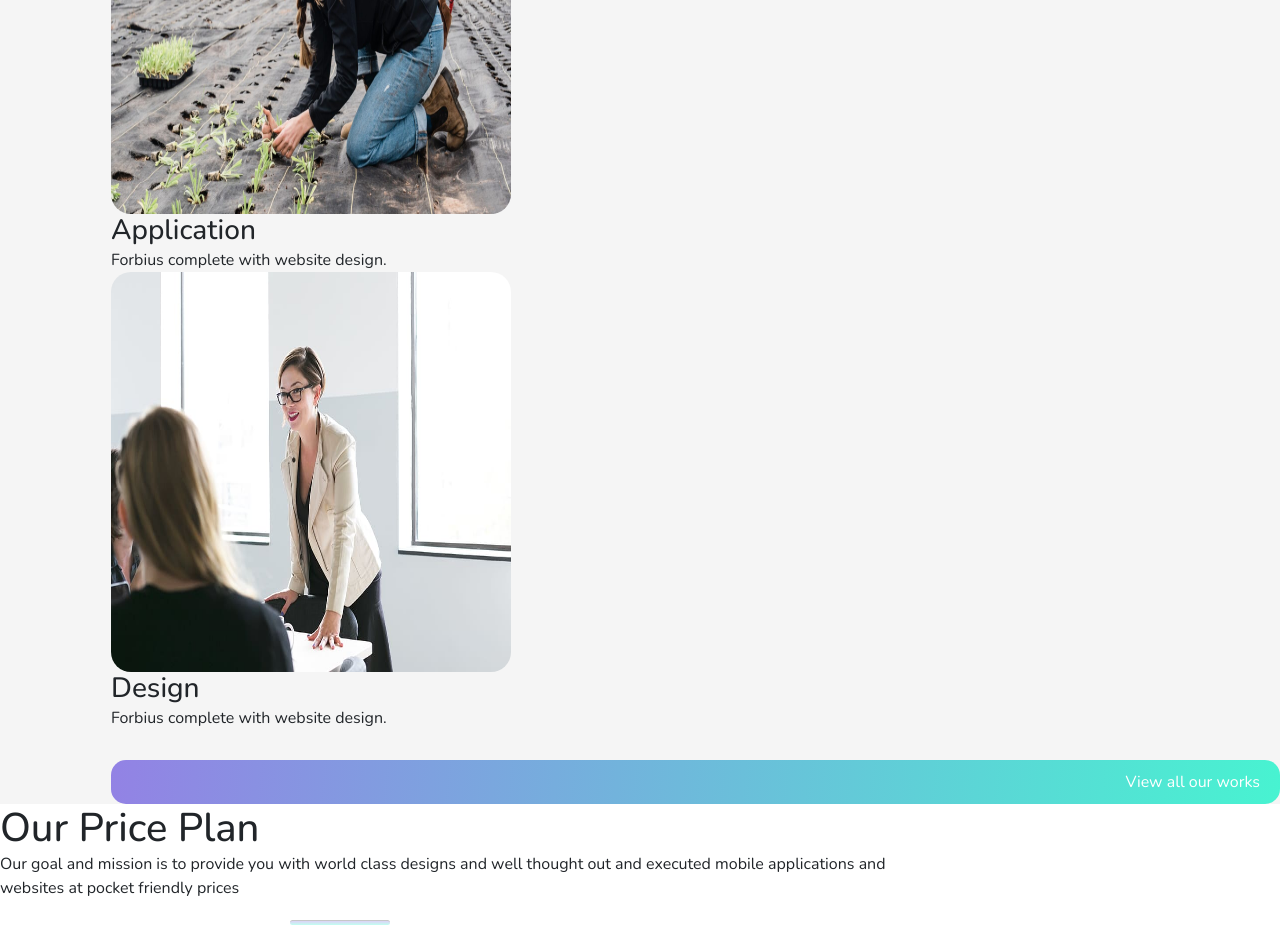
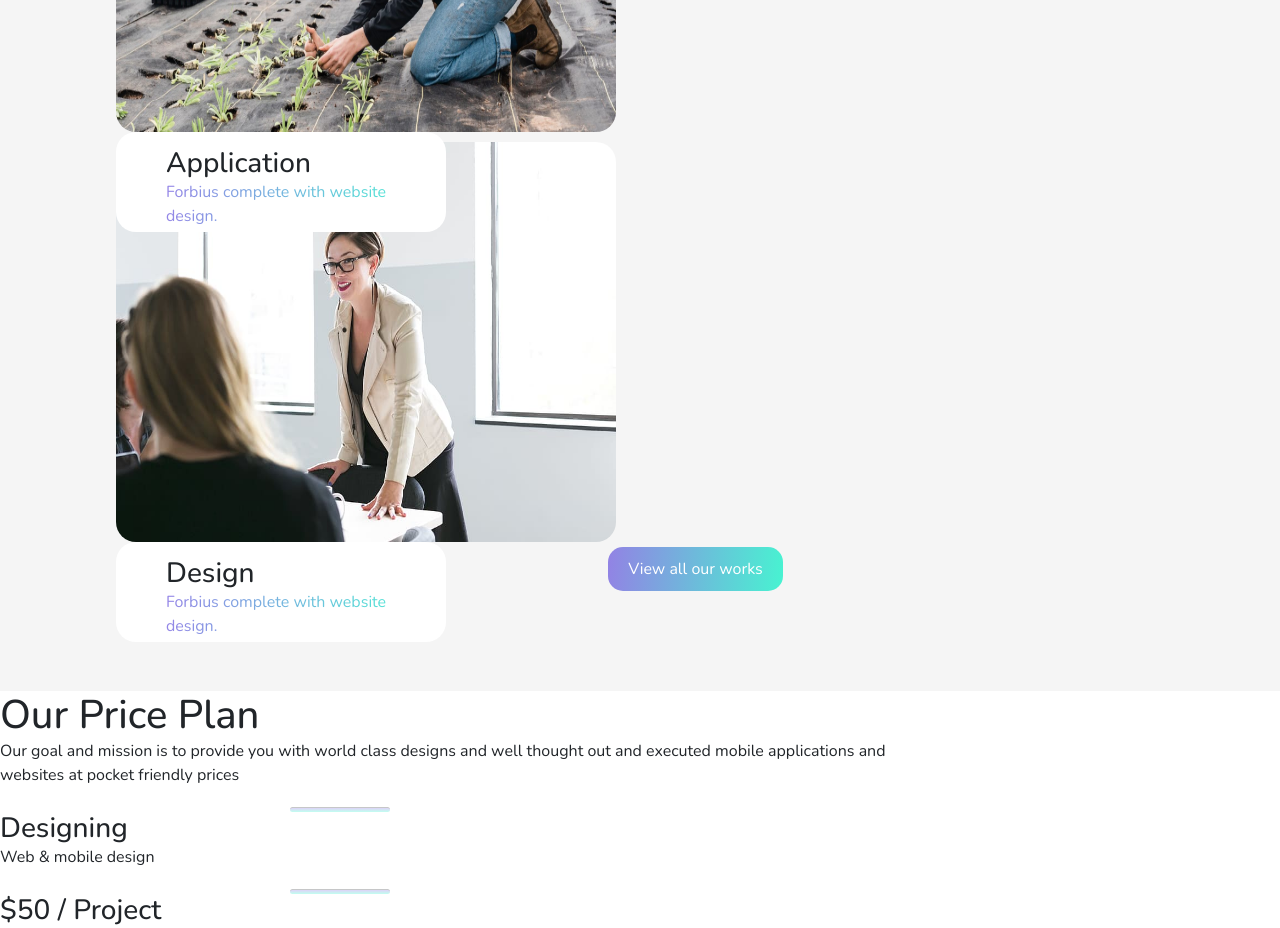
Before and after one commit to oyesa/3Frames, an Angular app: page / in a window 1280 px wide. Shown: the part 3200-4128 px from the top of the page. Built offline with nearby package versions, Linux system fonts and the light colour scheme.

Commit message:
style landing page

```diff
--- a/src/app/landing/landing.component.css
+++ b/src/app/landing/landing.component.css
@@ -162,12 +162,13 @@ hr{
 .projects{
   background: #F5F5F5;
   padding-left: 111px;
+  padding-bottom: 100px;
 }
 
 .projects h1{
   text-align: center;
   padding-top: 60px;
-  padding-bottom: 60px;
+  padding-bottom: 20px;
 }
 
 .projects span{
@@ -175,12 +176,54 @@ hr{
   background-clip: text;
   -webkit-background-clip: text;
   -webkit-text-fill-color: transparent;
-
   padding-top: 100px;
 }
 
+.projects-col{
+  float: left;
+  margin: 5px;
+}
+
 .card-img2{
-  width: 400px;
+  width: 500px;
   height: 400px;
   border-radius: 20px;
 }
+
+.row::after {
+  content: "";
+  clear: both;
+  display: table;
+}
+
+.btn3{
+  padding: 10px 20px;
+  margin-top: 100px;
+  margin-bottom: 100px;
+  border: none;
+  color: #fff;
+  /* display: flex; */
+  display:block;
+  margin: 0 auto;
+  /* justify-content: flex-end; */
+  border-radius: 15px;
+  background: var(--Button-Color, linear-gradient(96deg, rgba(127, 80, 226, 0.77) -10.44%, rgba(11, 255, 196, 0.77) 108.53%, rgba(11, 255, 196, 0.77) 108.54%));
+}
+
+.proj-inner{
+  background-color: #fff;
+  border-radius: 20px;
+  padding: 15px;
+  width: 330px;
+  height: 100px;
+  display:block;
+  position: absolute;
+  padding-left: 50px;
+}
+
+.proj-inner p{
+  background: var(--Button-Color, linear-gradient(96deg, rgba(127, 80, 226, 0.77) -10.44%, rgba(11, 255, 196, 0.77) 108.53%, rgba(11, 255, 196, 0.77) 108.54%));
+  background-clip: text;
+  -webkit-background-clip: text;
+  -webkit-text-fill-color: transparent;
+}
--- a/src/app/landing/landing.component.html
+++ b/src/app/landing/landing.component.html
@@ -68,27 +68,32 @@
 
 <!-- SUB SERVICES SECTION -->
   <div class="projects">
-    <h1><span>Our Latest</span> Designs and <span>Apps</span></h1>
+    <h1> Our Latest Designs & <span>Apps</span></h1>
 
     <div class="row">
       <div class="projects-col">
         <img src="./assets/meeting.jpeg" class="card-img2" alt="...">
+       <div class="proj-inner">
         <h3>Design</h3>
         <p>Forbius complete with website design.</p>
+       </div>
       </div>
       <div class="projects-col">
         <img src="./assets/aboutone.jpg" class="card-img2" alt="...">
-        <h3>Application</h3>
+        <div class="proj-inner">
+          <h3>Application</h3>
         <p>Forbius complete with website design.</p>
+        </div>
       </div>
       <div class="projects-col">
         <img src="./assets/moremeeting.jpg" class="card-img2" alt="...">
-        <h3>Design</h3>
+        <div class="proj-inner">
+          <h3>Design</h3>
         <p>Forbius complete with website design.</p>
+        </div>
       </div>
-
-      <button class="btn2">View all our works</button>
       </div>
+      <button class="btn3">View all our works</button>
     </div>
 
 
```
